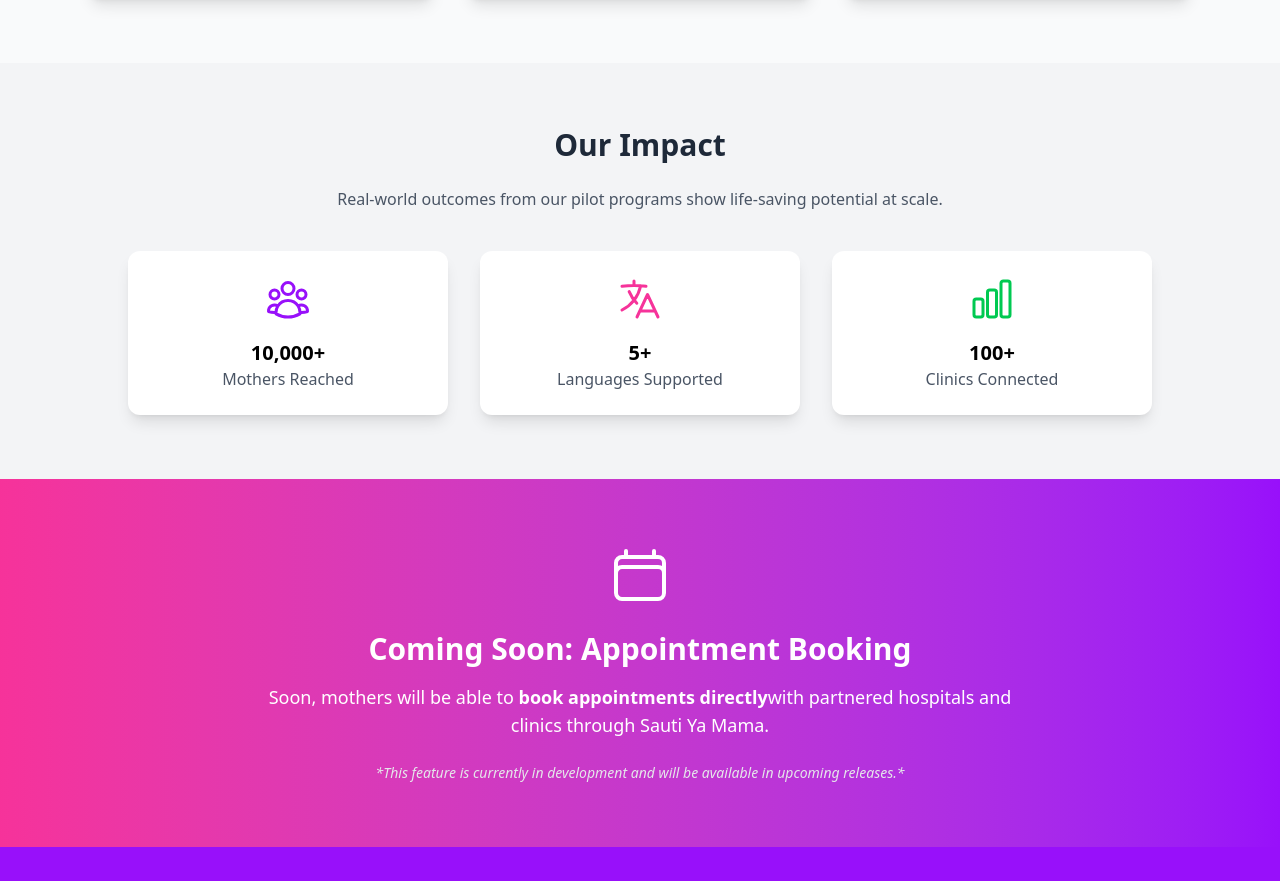
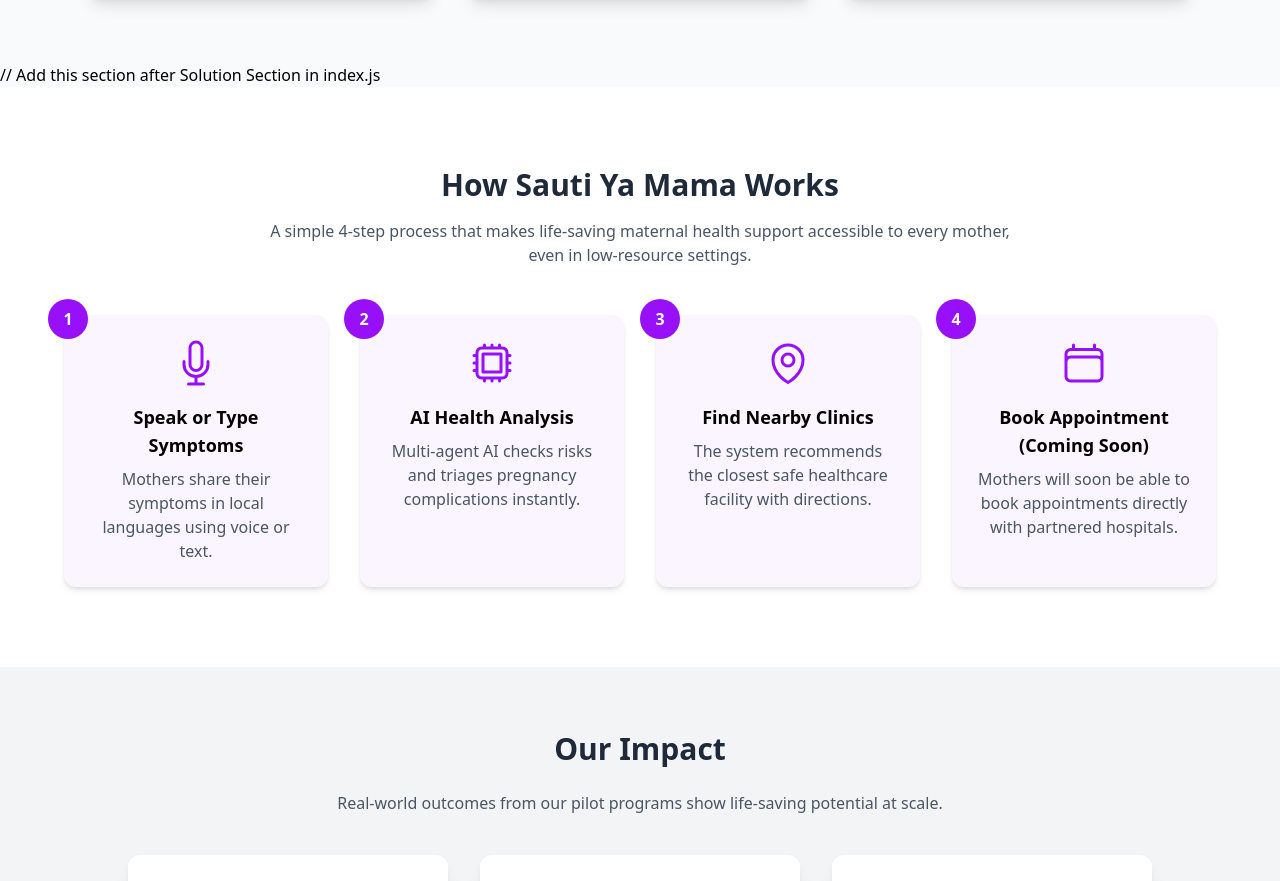
Before and after one commit to MotsimAslam/sauti-ya-mama, a Next.js app in the folder frontend/: page / in a window 1280 px wide. Shown: the part 1257-2138 px from the top of the page. Built offline with nearby package versions, Linux system fonts and the light colour scheme.

Commit message:
Commit 4 for front end index.js
Updated the section in front end how it works section

```diff
--- a/frontend/pages/index.js
+++ b/frontend/pages/index.js
@@ -130,6 +130,70 @@
         </div>
       </section>
 
+      // Add this section after Solution Section in index.js
+
+{/* ✅ How It Works Section */}
+<section id="how-it-works" className="py-20 px-6 bg-white">
+  <div className="max-w-6xl mx-auto text-center">
+    <h3 className="text-3xl font-bold text-gray-800 mb-4">How Sauti Ya Mama Works</h3>
+    <p className="text-gray-600 mb-12 max-w-3xl mx-auto">
+      A simple 4-step process that makes life-saving maternal health support
+      accessible to every mother, even in low-resource settings.
+    </p>
+
+    <div className="grid md:grid-cols-4 gap-8">
+      {/* Step 1 */}
+      <div className="bg-purple-50 rounded-xl shadow-md p-6 relative">
+        <div className="absolute -top-4 -left-4 bg-purple-600 text-white w-10 h-10 flex items-center justify-center rounded-full font-bold">
+          1
+        </div>
+        <MicrophoneIcon className="h-12 w-12 text-purple-600 mx-auto mb-4" />
+        <h4 className="text-lg font-bold mb-2">Speak or Type Symptoms</h4>
+        <p className="text-gray-600">
+          Mothers share their symptoms in local languages using voice or text.
+        </p>
+      </div>
+
+      {/* Step 2 */}
+      <div className="bg-purple-50 rounded-xl shadow-md p-6 relative">
+        <div className="absolute -top-4 -left-4 bg-purple-600 text-white w-10 h-10 flex items-center justify-center rounded-full font-bold">
+          2
+        </div>
+        <CpuChipIcon className="h-12 w-12 text-purple-600 mx-auto mb-4" />
+        <h4 className="text-lg font-bold mb-2">AI Health Analysis</h4>
+        <p className="text-gray-600">
+          Multi-agent AI checks risks and triages pregnancy complications instantly.
+        </p>
+      </div>
+
+      {/* Step 3 */}
+      <div className="bg-purple-50 rounded-xl shadow-md p-6 relative">
+        <div className="absolute -top-4 -left-4 bg-purple-600 text-white w-10 h-10 flex items-center justify-center rounded-full font-bold">
+          3
+        </div>
+        <MapPinIcon className="h-12 w-12 text-purple-600 mx-auto mb-4" />
+        <h4 className="text-lg font-bold mb-2">Find Nearby Clinics</h4>
+        <p className="text-gray-600">
+          The system recommends the closest safe healthcare facility with directions.
+        </p>
+      </div>
+
+      {/* Step 4 */}
+      <div className="bg-purple-50 rounded-xl shadow-md p-6 relative">
+        <div className="absolute -top-4 -left-4 bg-purple-600 text-white w-10 h-10 flex items-center justify-center rounded-full font-bold">
+          4
+        </div>
+        <CalendarIcon className="h-12 w-12 text-purple-600 mx-auto mb-4" />
+        <h4 className="text-lg font-bold mb-2">Book Appointment (Coming Soon)</h4>
+        <p className="text-gray-600">
+          Mothers will soon be able to book appointments directly with partnered hospitals.
+        </p>
+      </div>
+    </div>
+  </div>
+</section>
+
+
       {/* ✅ Impact Section */}
       <section id="impact" className="py-16 bg-gray-100 text-center">
         <h3 className="text-3xl font-bold text-gray-800 mb-6">Our Impact</h3>
```
